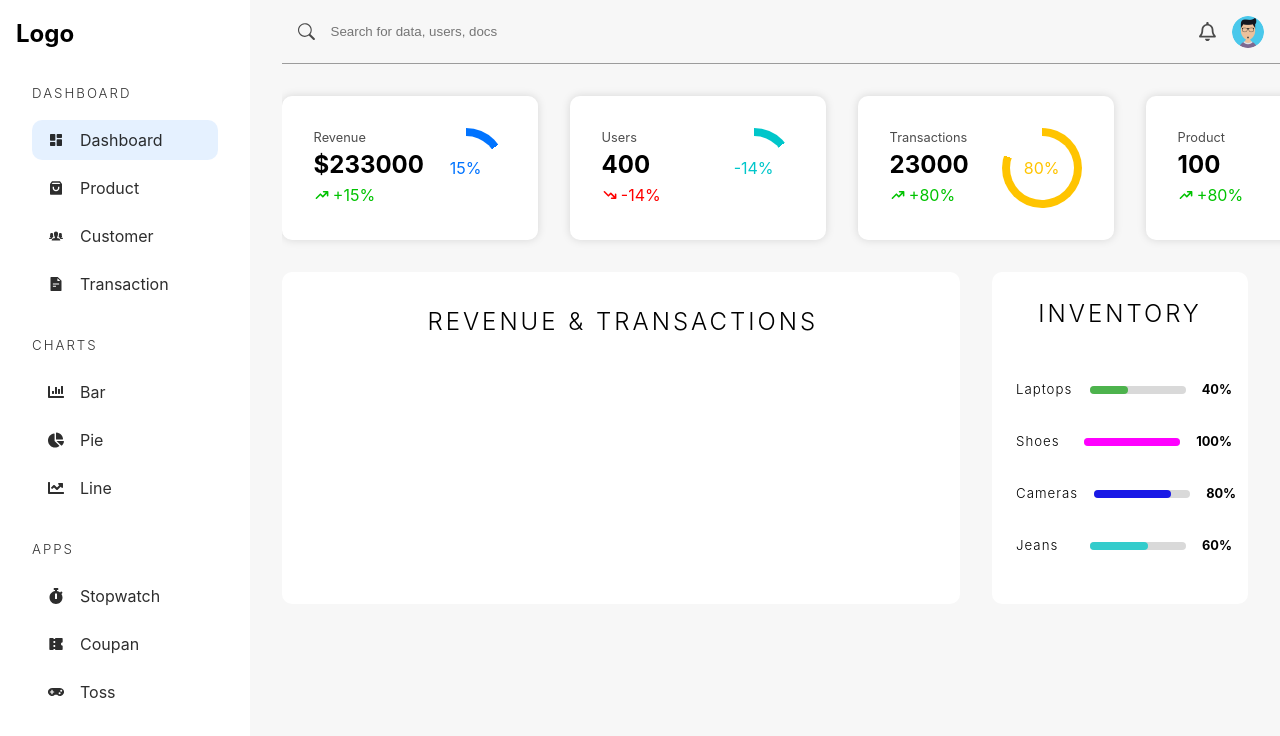
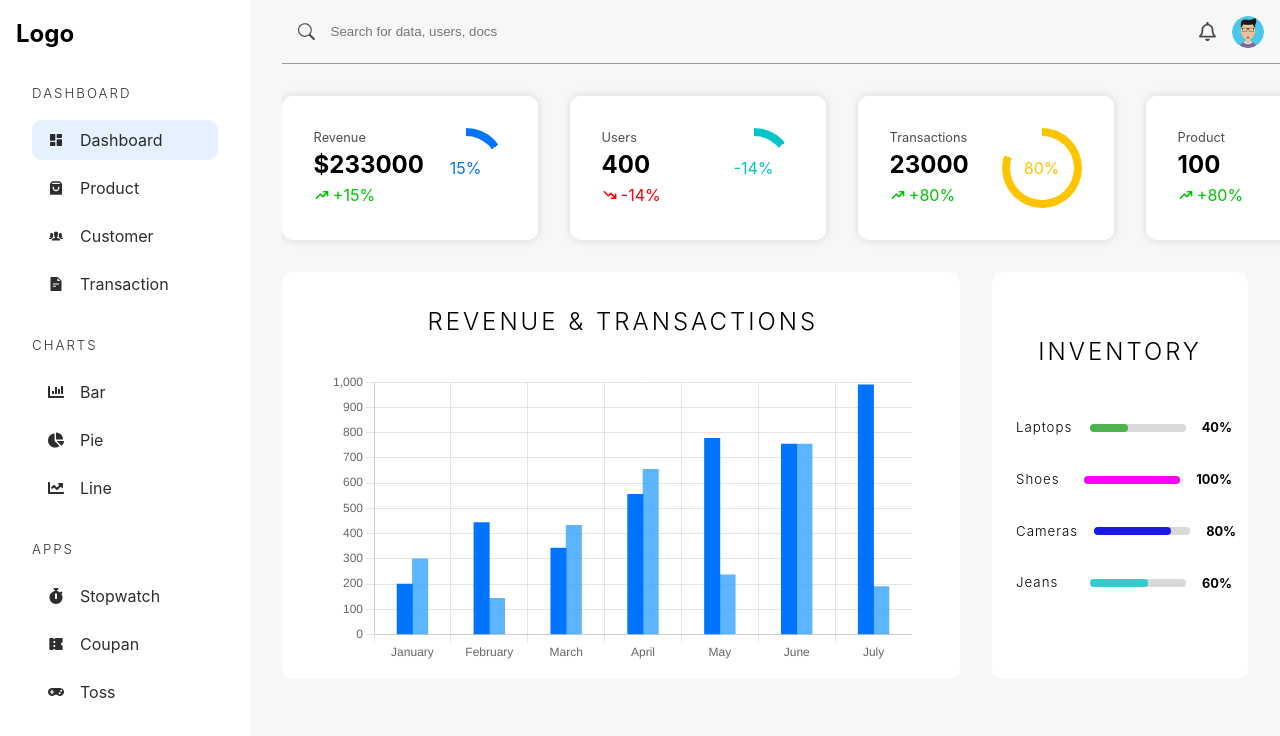
Before and after one commit to neerajkumar002/Okart-Frontend, a React (Vite) app: page /admin/dashboard in a window 1280 px wide. Shown: the top 736 px of the page. Built offline with nearby package versions, Linux system fonts and the light colour scheme.

Commit message:
add bar chart

```diff
--- /dev/null
+++ b/src/components/Chart.jsx
@@ -0,0 +1,84 @@
+/* eslint-disable react/prop-types */
+import {
+  Chart as ChartJS,
+  CategoryScale,
+  LinearScale,
+  BarElement,
+  Title,
+  Tooltip,
+  Legend,
+  scales,
+} from "chart.js";
+import { Bar } from "react-chartjs-2";
+
+ChartJS.register(
+  CategoryScale,
+  LinearScale,
+  BarElement,
+  Title,
+  Tooltip,
+  Legend
+);
+
+const months = ["January", "February", "March", "April", "May", "June", "July"];
+
+export const BarChart = ({
+  horizontal = false,
+  data_1 = [],
+  data_2 = [],
+  title_1,
+  title_2,
+  bgColor_1,
+  bgColor_2,
+  labels = months,
+}) => {
+  const options = {
+    responsive: true,
+    indexAxis: horizontal ? "y" : "x",
+    plugins: {
+      legend: {
+        display: false,
+      },
+      title: {
+        display: false,
+      },
+    },
+    scales:{
+        y:{
+            biginAtZero:true,
+            grid:{
+                dispaly:false
+            }
+        },
+        x:{
+
+            grid:{
+                dispaly:false
+            }
+        }
+    }
+  };
+
+  const data = {
+    labels,
+    datasets: [
+      {
+        label: title_1,
+        data: data_1,
+        backgroundColor: bgColor_1,
+        barThickness:"flex",
+        barPercentage:1,
+        categoryPercentage:0.4,
+      },
+      {
+        label: title_2,
+        data: data_2,
+        backgroundColor: bgColor_2,
+    barThickness:"flex",
+        barPercentage:1,
+        categoryPercentage:0.4,
+    },
+    ],
+  };
+  return <Bar options={options} data={data} />;
+};
--- a/src/pages/admin/Dashboard.jsx
+++ b/src/pages/admin/Dashboard.jsx
@@ -5,6 +5,7 @@ import { FaRegBell } from "react-icons/fa";
 import userProfileImage from "../../assets/profile.png";
 import { HiTrendingUp, HiTrendingDown } from "react-icons/hi";
 import data from "../../assets/data.json";
+import { BarChart } from "../../components/Chart";
 const Dashboard = () => {
   return (
     <div className="adminContainer">
@@ -52,6 +53,16 @@ const Dashboard = () => {
           <div className="revenue-chart">
             <h2>Revenue & Transactions</h2>
             {/* Graph here */}
+            <div>
+              <BarChart
+                data_1={[200, 444,343, 556, 778 , 755, 990]}
+                data_2={[300, 144, 433, 655, 237, 755, 190]}
+                title_1="Revenue"
+                title_2="Transaction"
+                bgColor_1="rgb(0,115,255)"
+                bgColor_2="rgba(53,162,255,0.8)"
+              />
+            </div>
           </div>
           <div className="dashbord-categories">
             <h2>Inventory</h2>
@@ -61,7 +72,7 @@ const Dashboard = () => {
                   key={i}
                   heading={category.heading}
                   value={category.value}
-                  color={`hsl(${category.value*3},${category.value}%,50%)`}
+                  color={`hsl(${category.value * 3},${category.value}%,50%)`}
                 />
               ))}
             </div>
```
